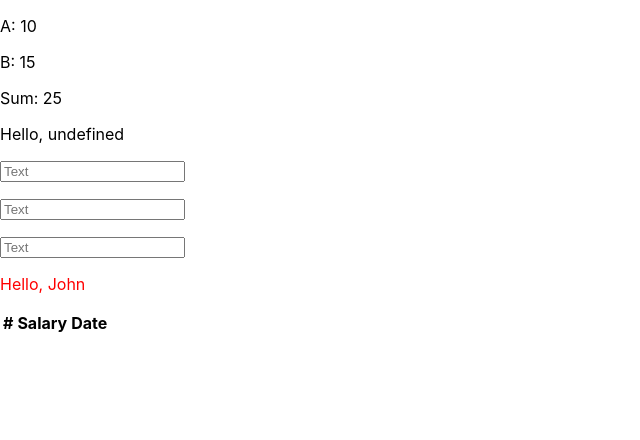
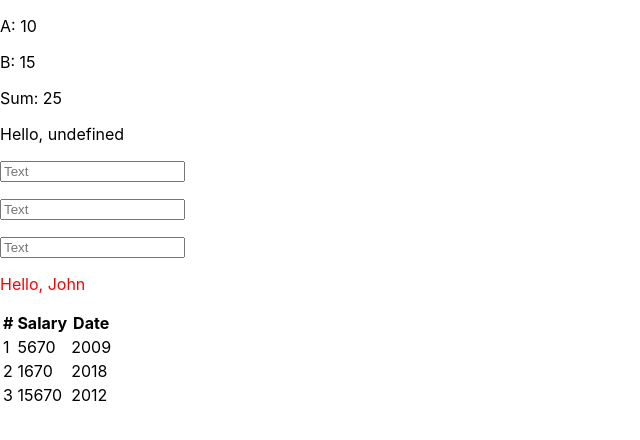
Before and after one commit to polyerter/react-402, a React (Create React App) app: page / in a window 1280 px wide. Shown: the top 440 px of the page, without its empty margins (0-640 px from the left). Built offline with nearby package versions, Linux system fonts and the light colour scheme.

Commit message:
update Salaries component

```diff
--- a/src/App.js
+++ b/src/App.js
@@ -53,9 +53,7 @@ function App() {
   // map
 
   // <tr><td>11</td><td>5670</td><td>2018</td></tr>
-  const salaries = user.salaries.map((salary, index) => {
-    return <tr key={index}><td>{index + 1}</td><td>{salary.salary}</td><td>{salary.from_date}</td></tr>
-  });
+
 
   // comment
   return (
@@ -74,7 +72,7 @@ function App() {
       <Calculator/>
 
       <Welcome user={user} label='red'/>
-      <Salaries items={salaries}/>
+      <Salaries salaries={user.salaries}/>
 
     </div>
   );
--- a/src/apps/Salaries.tsx
+++ b/src/apps/Salaries.tsx
@@ -1,9 +1,21 @@
 import React from "react";
 
+interface SalariesProps {
+    salaries: [
+        {
+            salary: string,
+            from_date: string
+        }
+    ]
+}
 
-class Salaries extends React.Component {
+class Salaries extends React.Component<SalariesProps> {
     render() {
-        const salaries = '';
+        const {salaries} = this.props;
+
+        const salaries_rows = salaries.map((salary, index) => {
+            return <tr key={index}><td>{index + 1}</td><td>{salary.salary}</td><td>{salary.from_date}</td></tr>
+        });
 
         return <table>
             <thead>
@@ -14,7 +26,7 @@ class Salaries extends React.Component {
             </tr>
             </thead>
             <tbody>
-                {salaries}
+                {salaries_rows}
             </tbody>
         </table>;
     }
```
